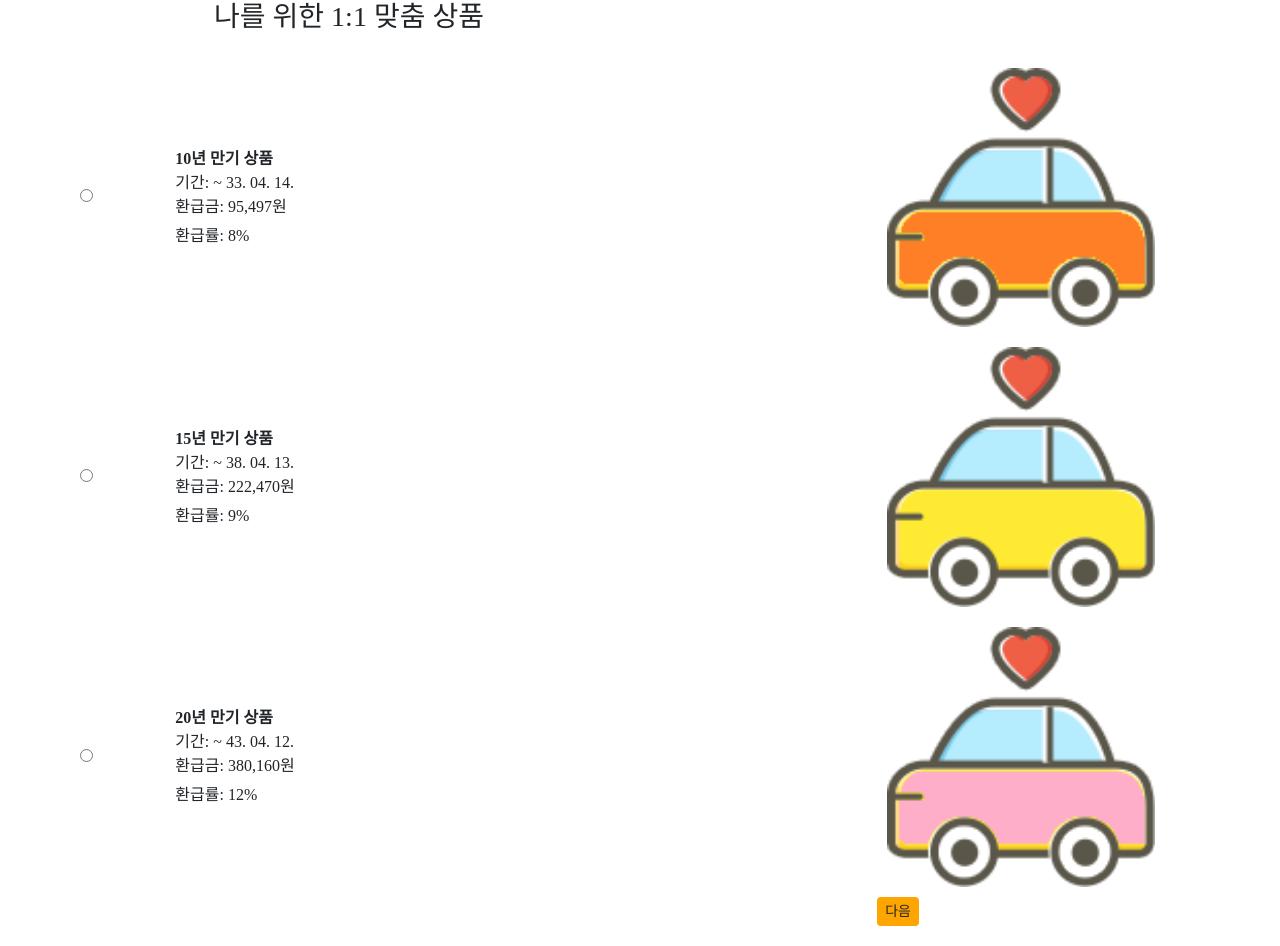
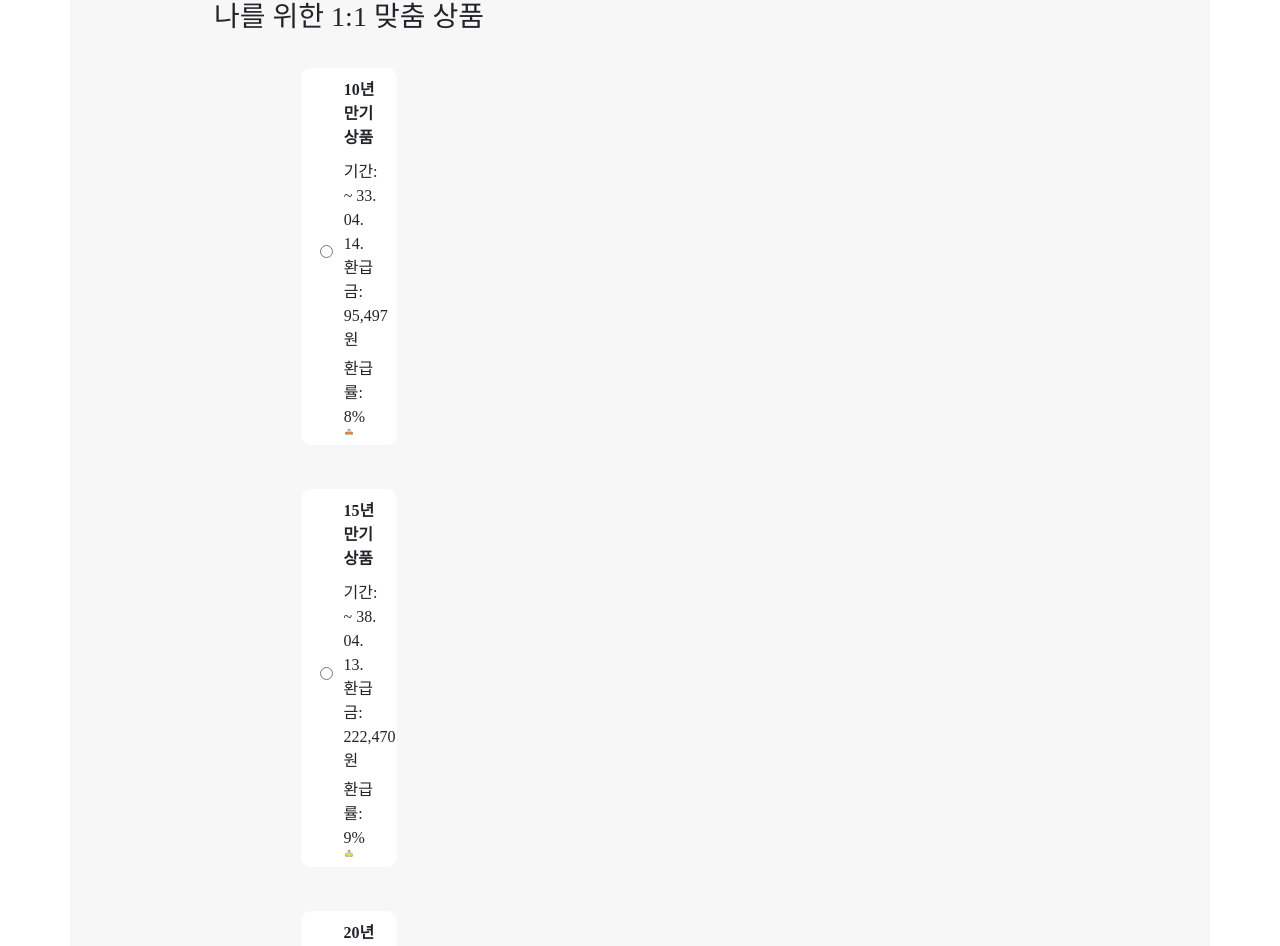
Before and after one commit to hyeonuk-kor/React, a React (Create React App) app in the folder car_ins/: page /kbds/v2/step2 in a window 1280 px wide. Shown: the top 946 px of the page. Built offline with nearby package versions, Linux system fonts and the light colour scheme; the HTML template or start-up script is replaced by a standard one; a web font is replaced by a local one.

Commit message:
배경색 변경

```diff
--- a/car_ins/src/App.js
+++ b/car_ins/src/App.js
@@ -18,8 +18,15 @@ function App() {
       display: 'flex',
       flexDirection: 'column',
       justifyContent: 'center',
+      backgroundColor: 'white', // 기본 배경색
     },
   };
+
+  const currentPath = window.location.pathname;
+
+  if (currentPath === '/kbds/v2/step2' || currentPath === '/kbds/v2/step3') {
+    styles.container.backgroundColor = '#F7F7F7'; // gray 배경색
+  }
 
   return (
     <Container style={styles.container}>
--- a/car_ins/src/components/RadioItem.js
+++ b/car_ins/src/components/RadioItem.js
@@ -10,8 +10,35 @@ function RadioItem({
   checked,
   onChange,
 }) {
+  const cardStyles = {
+    width: '100%',
+    padding: '10px',
+    cursor: 'pointer',
+    backgroundColor: 'white',
+    borderRadius: '10px',
+    margin: '0px',
+    display: 'flex',
+    justifyContent: 'center',
+    alignItems: 'center',
+  };
+
+  const titleStyles = {
+    fontSize: '16px',
+    fontWeight: 'bold',
+    margin: 0,
+  };
+
+  const listStyles = {
+    listStyleType: 'none',
+    margin: 0,
+    padding: 0,
+    marginTop: '10px',
+  };
+
   return (
-    <label style={{ width: '100%', padding: '10px', cursor: 'pointer' }}>
+    <Row className="justify-content-center">
+      <Col xs={12} sm={8} md={6} lg={4} style={{ padding: '10px' }}>
+        <label style={cardStyles}>
           <Row className="justify-content-center align-items-center">
             <Col xs={1}>
               <input
@@ -22,10 +49,8 @@ function RadioItem({
               />
             </Col>
             <Col xs={7} className="text-left">
-          <p style={{ fontSize: '16px', fontWeight: 'bold', margin: 0 }}>
-            {label}
-          </p>
-          <ul style={{ listStyleType: 'none', margin: 0, padding: 0 }}>
+              <p style={titleStyles}>{label}</p>
+              <ul style={listStyles}>
                 <li>기간: ~ {duration}</li>
                 <li style={{ marginBottom: '5px' }}>환급금: {refund}</li>
                 <li>환급률: {rate}</li>
@@ -33,11 +58,9 @@ function RadioItem({
             </Col>
             <Col
               xs={4}
-          className="d-flex align-items-center"
+              className="d-flex align-items-center justify-content-center"
               style={{
                 height: '100%',
-            display: 'flex',
-            justifyContent: 'center',
               }}
             >
               <img
@@ -50,6 +73,8 @@ function RadioItem({
             </Col>
           </Row>
         </label>
+      </Col>
+    </Row>
   );
 }
 
--- a/car_ins/src/components/Step2.js
+++ b/car_ins/src/components/Step2.js
@@ -29,6 +29,8 @@ function Step2() {
           <p className="h3 mb-0 text-center">나를 위한 1:1 맞춤 상품</p>
         </Col>
       </Row>
+      <Row className="align-items-center mb-4">
+        <Col md={6} className="d-flex justify-content-center">
           <RadioItem
             label="10년 만기 상품"
             duration={new Date(
@@ -48,6 +50,10 @@ function Step2() {
               }
             }}
           />
+        </Col>
+      </Row>
+      <Row className="align-items-center mb-4">
+        <Col md={6} className="d-flex justify-content-center">
           <RadioItem
             label="15년 만기 상품"
             duration={new Date(
@@ -67,6 +73,10 @@ function Step2() {
               }
             }}
           />
+        </Col>
+      </Row>
+      <Row className="align-items-center mb-4">
+        <Col md={6} className="d-flex justify-content-center">
           <RadioItem
             label="20년 만기 상품"
             duration={new Date(
@@ -86,19 +96,36 @@ function Step2() {
               }
             }}
           />
+        </Col>
+      </Row>
+      <Row className="align-items-center mb-4">
+        <Col md={6} className="d-flex justify-content-center">
           {showFeedback && (
-        <Form.Control.Feedback type="invalid" className="d-block">
+            <Form.Control.Feedback
+              type="invalid"
+              className="d-block text-center"
+            >
               상품을 선택해주세요.
             </Form.Control.Feedback>
           )}
-      <Row className="justify-content-center">
-        <Col md={6} xs={12} className="mb-3 d-flex justify-content-end">
+        </Col>
+      </Row>
+
+      <Row className="align-items-center mb-4">
+        <Col md={6} className="d-flex justify-content-center">
           <Button
-            className="btn-sm text-dark"
+            className="btn-lg text-dark"
             type="submit"
             style={{
+              height: '38px',
+              width: '100%',
+              maxWidth: '80%',
+              padding: '6px 12px',
+              fontSize: '18px',
+              fontFamily: 'KBFGB',
               backgroundColor: '#FFA500', // kb 색상
               border: 'none', // 테두리 제거
+              borderRadius: '20px',
             }}
           >
             다음
```
Lines whose indentation alone changed are shown as unchanged.
